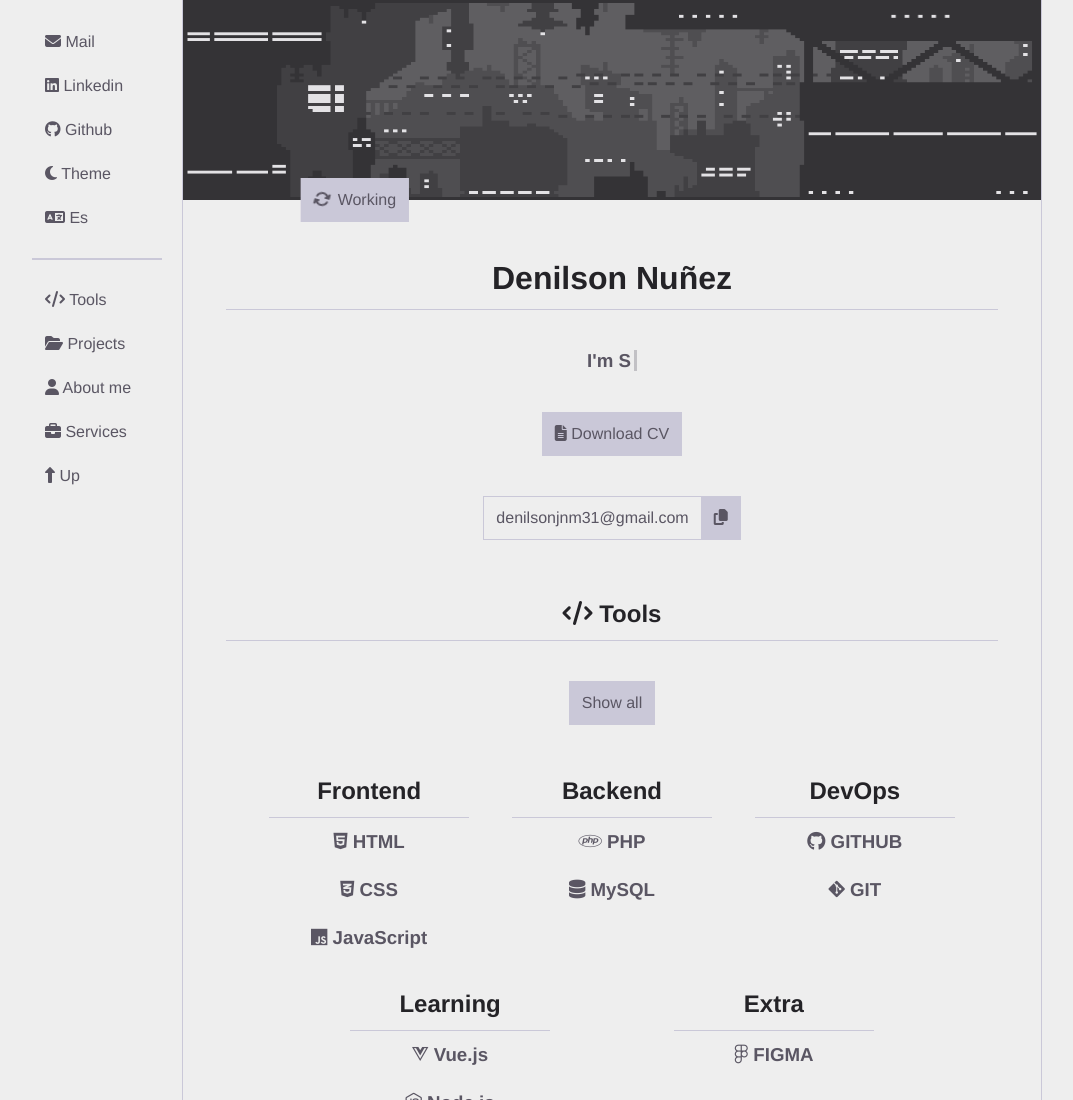
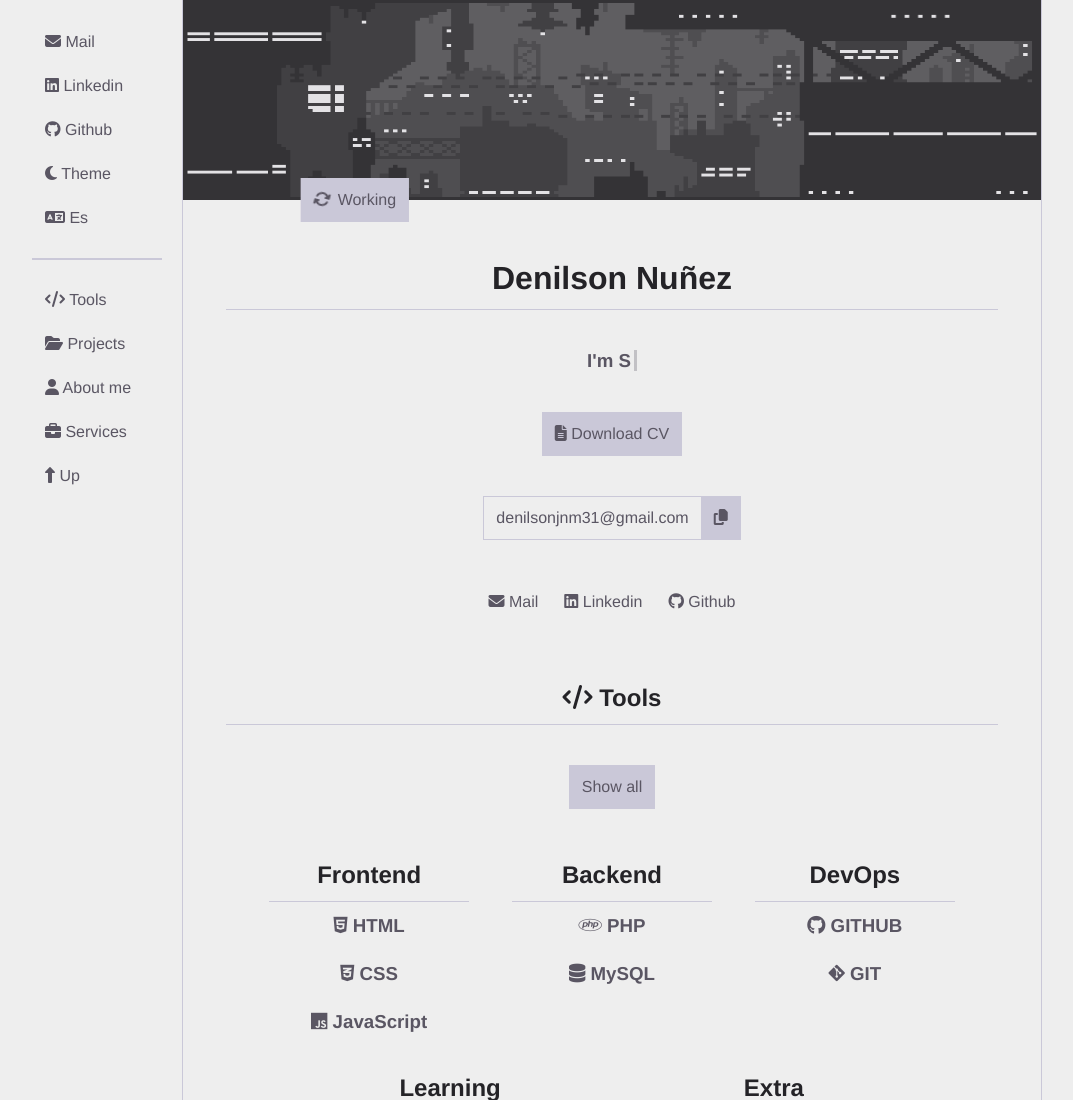
Before and after one commit to DenilsonNM/Portfolio, a plain HTML site: page index.html in a window 1280 px wide. Shown: the top 1100 px of the page, without its empty margins (28-1101 px from the left). Drawn offline with nearby package versions, Linux system fonts and the light colour scheme.

Commit message:
adding socials to center page

```diff
--- a/css/styles.css
+++ b/css/styles.css
@@ -193,6 +193,9 @@
   gap: clamp(10px, 6vh, 50px);
 }
 
+/* HEADER */
+/* ------------------------------------- */
+
 .header_center {
   width: 100%;
 }
@@ -260,6 +263,30 @@
   display: flex;
   gap: clamp(5px, 1vh, 10px);
 }
+
+.div_socials {
+  width: 90%;
+  /* padding: clamp(5px, 1.5vh, 15px); */
+}
+
+.div_socials ul {
+  display: flex;
+  align-items: center;
+  justify-content: center;
+}
+
+.div_socials a {
+  padding: clamp(5px, 1.5vh, 15px);
+  border: 1px var(--color-base) solid;
+  text-align: center;
+}
+
+.div_socials a:hover,
+.div_socials a:focus {
+  border: 1px var(--color-detail) solid;
+  color: var(--color-font-1);
+}
+
 
 /* TOOLS */
 /* ------------------------------------- */
--- a/index.html
+++ b/index.html
@@ -101,6 +101,19 @@
           <div class="copyfield">
             <span id="copytext">denilsonjnm31@gmail.com</span>
             <span id="copybtn"><i class="fa-solid fa-copy"></i></span>
+          </div>
+          <div class="div_socials">
+            <ul>
+              <li><a href="mailto:denilsonjnm31@gmail.com?subject=I%20want%20to%20know%20more%20about%20you">
+                  <i class="fa-solid fa-envelope"></i>
+                  <span>Mail</span>
+                </a></li>
+              <li><a href="https://www.linkedin.com/in/denilson-nu%C3%B1ez-216322295/" target="_blank"
+                  target="_blank"><i class="fa-brands fa-linkedin"></i> <span>Linkedin</span></a></li>
+              <li><a href="https://github.com/DenilsonNM" target="_blank"><i class="fa-brands fa-github"></i>
+                  <span>Github</span></a>
+              </li>
+            </ul>
           </div>
         </main>
       </header>
```
